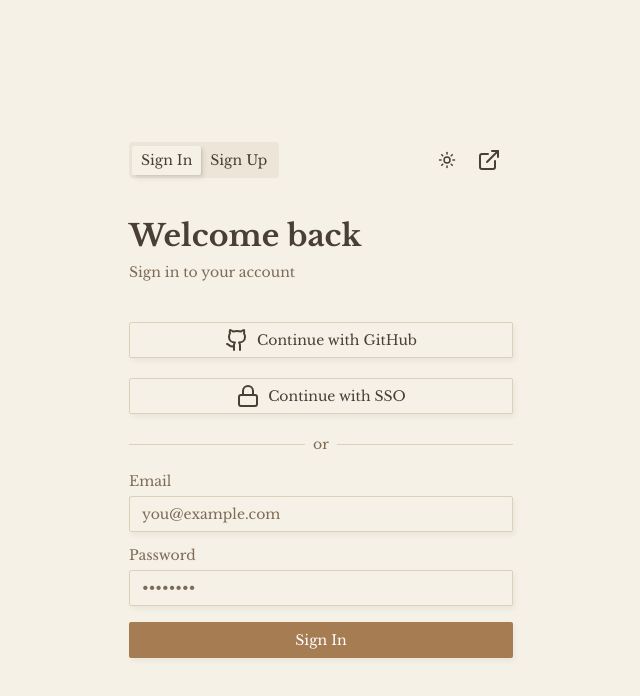
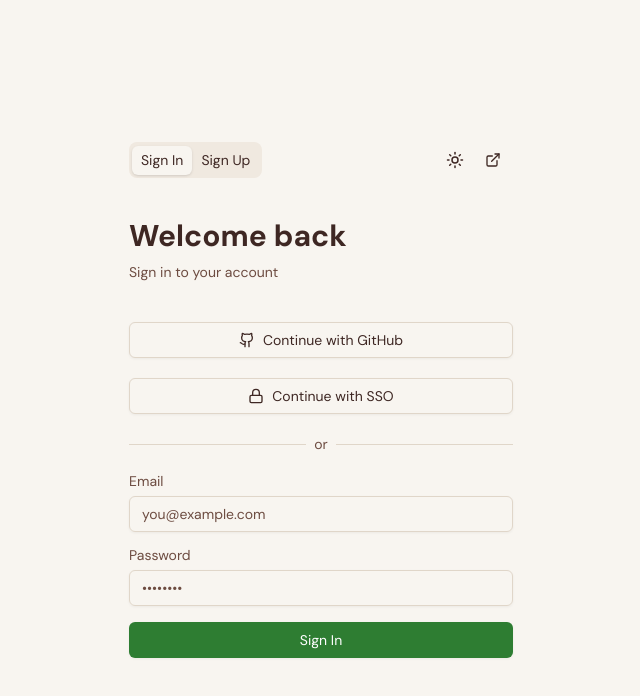
Before and after one commit to mancuoj-collective/next-tmpl-supabase-auth-form, a Next.js app: page / in a window 1280 px wide. Shown: the top 696 px of the page, without its empty margins (319-959 px from the left). Built offline with nearby package versions, Linux system fonts and the light colour scheme.

Commit message:
feat: sign up init

```diff
--- a/src/app/layout.tsx
+++ b/src/app/layout.tsx
@@ -1,11 +1,11 @@
 import type { Metadata } from 'next'
 import { ThemeProvider } from 'next-themes'
-import { IBM_Plex_Mono, Libre_Baskerville, Lora } from 'next/font/google'
+import { DM_Sans, IBM_Plex_Mono, Lora } from 'next/font/google'
 import { Toaster } from '@/components/ui/sonner'
 import { cn } from '@/lib/utils'
 import '@/styles/globals.css'
 
-const fontSans = Libre_Baskerville({
+const fontSans = DM_Sans({
   variable: '--font-sans',
   subsets: ['latin'],
   weight: ['400', '700'],
--- a/src/app/page.tsx
+++ b/src/app/page.tsx
@@ -2,7 +2,7 @@
 'use client'
 
 import { zodResolver } from '@hookform/resolvers/zod'
-import { ExternalLinkIcon, EyeIcon, EyeOffIcon, GithubIcon, Loader2Icon, LockIcon } from 'lucide-react'
+import { AlertCircleIcon, ExternalLinkIcon, EyeIcon, EyeOffIcon, GithubIcon, Loader2Icon, LockIcon } from 'lucide-react'
 import { useState } from 'react'
 import { useForm } from 'react-hook-form'
 import { toast } from 'sonner'
@@ -18,7 +18,6 @@ import {
   FormMessage,
 } from '@/components/ui/form'
 import { Input } from '@/components/ui/input'
-import { Label } from '@/components/ui/label'
 import { Separator } from '@/components/ui/separator'
 import { Tabs, TabsContent, TabsList, TabsTrigger } from '@/components/ui/tabs'
 
@@ -39,7 +38,7 @@ export default function Home() {
                 target="_blank"
                 rel="noopener noreferrer"
               >
-                <ExternalLinkIcon />
+                <ExternalLinkIcon className="size-4" />
               </a>
             </Button>
           </div>
@@ -108,10 +107,10 @@ function SocialIcons() {
         {
           isGitHubLoading
             ? (
-                <Loader2Icon className="animate-spin" />
+                <Loader2Icon className="size-4 animate-spin" />
               )
             : (
-                <GithubIcon />
+                <GithubIcon className="size-4" />
               )
         }
         Continue with GitHub
@@ -133,10 +132,10 @@ function SocialIcons() {
         {
           isSSOLoading
             ? (
-                <Loader2Icon className="animate-spin" />
+                <Loader2Icon className="size-4 animate-spin" />
               )
             : (
-                <LockIcon />
+                <LockIcon className="size-4" />
               )
         }
         Continue with SSO
@@ -186,12 +185,17 @@ function SignInForm() {
         <FormField
           control={form.control}
           name="email"
-          render={({ field }) => (
+          render={({ field, fieldState }) => (
             <FormItem>
               <FormLabel className="text-muted-foreground">Email</FormLabel>
+              <div className="relative">
                 <FormControl>
                   <Input placeholder="you@example.com" {...field} />
                 </FormControl>
+                {fieldState.invalid && (
+                  <AlertCircleIcon className="size-5 absolute right-2 top-1/2 -translate-y-1/2 text-destructive" />
+                )}
+              </div>
               <FormMessage />
             </FormItem>
           )}
@@ -199,18 +203,23 @@ function SignInForm() {
         <FormField
           control={form.control}
           name="password"
-          render={({ field }) => (
+          render={({ field, fieldState }) => (
             <FormItem>
               <FormLabel className="text-muted-foreground">Password</FormLabel>
+              <div className="relative">
                 <FormControl>
                   <Input type="password" placeholder="••••••••" {...field} />
                 </FormControl>
+                {fieldState.invalid && (
+                  <AlertCircleIcon className="size-5 absolute right-2 top-1/2 -translate-y-1/2 text-destructive" />
+                )}
+              </div>
               <FormMessage />
             </FormItem>
           )}
         />
         <Button type="submit" disabled={isSubmitting}>
-          {isSubmitting ? <Loader2Icon className="animate-spin" /> : null}
+          {isSubmitting && <Loader2Icon className="animate-spin" /> }
           Sign In
         </Button>
       </form>
@@ -218,33 +227,100 @@ function SignInForm() {
   )
 }
 
+const signUpSchema = z.object({
+  email: z.string().min(1, 'Email is a required field').email('Email must be a valid email'),
+  password: z.string()
+    .min(1, 'Password is a required field')
+    .min(8, 'Password must be at least 8 characters')
+    .max(72, 'Password cannot exceed 72 characters')
+    .regex(/[A-Z]/, 'Password must contain at least 1 uppercase letter')
+    .regex(/[a-z]/, 'Password must contain at least 1 lowercase letter')
+    .regex(/\d/, 'Password must contain at least 1 number')
+    .regex(/[^\w\s]/, 'Password must contain at least 1 symbol'),
+})
+
 function SignUpForm() {
   const [showPassword, setShowPassword] = useState(false)
+  const [isSubmitting, setIsSubmitting] = useState(false)
+  const form = useForm<z.infer<typeof signUpSchema>>({
+    resolver: zodResolver(signUpSchema),
+    defaultValues: {
+      email: '',
+      password: '',
+    },
+    mode: 'onTouched',
+  })
+
+  function onSubmit(values: z.infer<typeof signUpSchema>) {
+    console.log(values)
+
+    setIsSubmitting(true)
+    const promise = new Promise((resolve) => {
+      setTimeout(() => {
+        resolve(true)
+      }, 1000)
+    }).then(() => {
+      setIsSubmitting(false)
+    })
+
+    toast.promise(promise, {
+      loading: 'Signing up...',
+      success: 'Signed up successfully',
+      error: 'Failed to sign up',
+    })
+  }
+
   return (
-    <div className="flex flex-col gap-4 text-sm">
-      <div className="flex flex-col gap-2">
-        <Label htmlFor="email" className="text-muted-foreground">Email</Label>
-        <Input id="email" placeholder="you@example.com" />
+    <Form {...form}>
+      <form onSubmit={form.handleSubmit(onSubmit)} className="flex flex-col gap-4 text-sm">
+        <FormField
+          control={form.control}
+          name="email"
+          render={({ field, fieldState }) => (
+            <FormItem>
+              <FormLabel className="text-muted-foreground">Email</FormLabel>
+              <div className="relative">
+                <FormControl>
+                  <Input placeholder="you@example.com" {...field} />
+                </FormControl>
+                {fieldState.invalid && (
+                  <AlertCircleIcon className="size-5 absolute right-2 top-1/2 -translate-y-1/2 text-destructive" />
+                )}
               </div>
-      <div className="flex flex-col gap-2">
-        <Label htmlFor="password" className="text-muted-foreground">Password</Label>
+              <FormMessage />
+            </FormItem>
+          )}
+        />
+        <FormField
+          control={form.control}
+          name="password"
+          render={({ field, fieldState }) => (
+            <FormItem>
+              <FormLabel className="text-muted-foreground">Password</FormLabel>
               <div className="relative">
-          <Input
-            id="password"
-            placeholder="••••••••"
-            type={showPassword ? 'text' : 'password'}
+                <FormControl>
+                  <Input type={showPassword ? 'text' : 'password'} placeholder="••••••••" {...field} />
+                </FormControl>
+                {fieldState.invalid && (
+                  <AlertCircleIcon className="size-5 absolute right-12 top-1/2 -translate-y-1/2 text-destructive" />
+                )}
+                <button
+                  type="button"
+                  className="absolute right-2 top-1/2 -translate-y-1/2 border-input inline-flex items-center justify-center rounded py-1 border px-2"
+                  onClick={() => setShowPassword(!showPassword)}
+                >
+                  {showPassword ? <EyeIcon className="size-4" /> : <EyeOffIcon className="size-4" />}
+                </button>
+              </div>
+              <FormMessage />
+            </FormItem>
+          )}
         />
-          <Button
-            onClick={() => setShowPassword(v => !v)}
-            variant="outline"
-            size="icon"
-            className="absolute right-0 top-1/2 -translate-y-1/2 text-muted-foreground"
-          >
-            {showPassword ? <EyeOffIcon /> : <EyeIcon /> }
+        <Button type="submit" disabled={isSubmitting}>
+          {isSubmitting && <Loader2Icon className="animate-spin" /> }
+          Sign Up
         </Button>
-        </div>
-      </div>
-      <Button>Sign Up</Button>
-    </div>
+      </form>
+    </Form>
   )
 }
--- a/src/styles/globals.css
+++ b/src/styles/globals.css
@@ -3,11 +3,95 @@
 
 @custom-variant dark (&:is(.dark *));
 
+:root {
+  --background: oklch(0.9711 0.0074 80.7211);
+  --foreground: oklch(0.3 0.0358 30.2042);
+  --card: oklch(0.9711 0.0074 80.7211);
+  --card-foreground: oklch(0.3 0.0358 30.2042);
+  --popover: oklch(0.9711 0.0074 80.7211);
+  --popover-foreground: oklch(0.3 0.0358 30.2042);
+  --primary: oklch(0.5234 0.1347 144.1672);
+  --primary-foreground: oklch(1 0 0);
+  --secondary: oklch(0.9571 0.021 147.636);
+  --secondary-foreground: oklch(0.4254 0.1159 144.3078);
+  --muted: oklch(0.937 0.0142 74.4218);
+  --muted-foreground: oklch(0.4495 0.0486 39.211);
+  --accent: oklch(0.8952 0.0504 146.0366);
+  --accent-foreground: oklch(0.4254 0.1159 144.3078);
+  --destructive: oklch(0.5386 0.1937 26.7249);
+  --destructive-foreground: oklch(1 0 0);
+  --border: oklch(0.8805 0.0208 74.6428);
+  --input: oklch(0.8805 0.0208 74.6428);
+  --ring: oklch(0.5234 0.1347 144.1672);
+  --chart-1: oklch(0.6731 0.1624 144.2083);
+  --chart-2: oklch(0.5752 0.1446 144.1813);
+  --chart-3: oklch(0.5234 0.1347 144.1672);
+  --chart-4: oklch(0.4254 0.1159 144.3078);
+  --chart-5: oklch(0.2157 0.0453 145.7256);
+  --sidebar: oklch(0.937 0.0142 74.4218);
+  --sidebar-foreground: oklch(0.3 0.0358 30.2042);
+  --sidebar-primary: oklch(0.5234 0.1347 144.1672);
+  --sidebar-primary-foreground: oklch(1 0 0);
+  --sidebar-accent: oklch(0.8952 0.0504 146.0366);
+  --sidebar-accent-foreground: oklch(0.4254 0.1159 144.3078);
+  --sidebar-border: oklch(0.8805 0.0208 74.6428);
+  --sidebar-ring: oklch(0.5234 0.1347 144.1672);
+  --radius: 0.5rem;
+  --shadow-2xs: 0 1px 3px 0px hsl(0 0% 0% / 0.05);
+  --shadow-xs: 0 1px 3px 0px hsl(0 0% 0% / 0.05);
+  --shadow-sm: 0 1px 3px 0px hsl(0 0% 0% / 0.1), 0 1px 2px -1px hsl(0 0% 0% / 0.1);
+  --shadow: 0 1px 3px 0px hsl(0 0% 0% / 0.1), 0 1px 2px -1px hsl(0 0% 0% / 0.1);
+  --shadow-md: 0 1px 3px 0px hsl(0 0% 0% / 0.1), 0 2px 4px -1px hsl(0 0% 0% / 0.1);
+  --shadow-lg: 0 1px 3px 0px hsl(0 0% 0% / 0.1), 0 4px 6px -1px hsl(0 0% 0% / 0.1);
+  --shadow-xl: 0 1px 3px 0px hsl(0 0% 0% / 0.1), 0 8px 10px -1px hsl(0 0% 0% / 0.1);
+  --shadow-2xl: 0 1px 3px 0px hsl(0 0% 0% / 0.25);
+}
+
+.dark {
+  --background: oklch(0.2683 0.0279 150.7681);
+  --foreground: oklch(0.9423 0.0097 72.6595);
+  --card: oklch(0.3327 0.0271 146.9867);
+  --card-foreground: oklch(0.9423 0.0097 72.6595);
+  --popover: oklch(0.3327 0.0271 146.9867);
+  --popover-foreground: oklch(0.9423 0.0097 72.6595);
+  --primary: oklch(0.6731 0.1624 144.2083);
+  --primary-foreground: oklch(0.2157 0.0453 145.7256);
+  --secondary: oklch(0.3942 0.0265 142.9926);
+  --secondary-foreground: oklch(0.897 0.0166 142.5518);
+  --muted: oklch(0.3327 0.0271 146.9867);
+  --muted-foreground: oklch(0.8579 0.0174 76.0955);
+  --accent: oklch(0.5752 0.1446 144.1813);
+  --accent-foreground: oklch(0.9423 0.0097 72.6595);
+  --destructive: oklch(0.5386 0.1937 26.7249);
+  --destructive-foreground: oklch(0.9423 0.0097 72.6595);
+  --border: oklch(0.3942 0.0265 142.9926);
+  --input: oklch(0.3942 0.0265 142.9926);
+  --ring: oklch(0.6731 0.1624 144.2083);
+  --chart-1: oklch(0.766 0.1179 145.295);
+  --chart-2: oklch(0.7185 0.1417 144.8887);
+  --chart-3: oklch(0.6731 0.1624 144.2083);
+  --chart-4: oklch(0.6291 0.1543 144.2031);
+  --chart-5: oklch(0.5752 0.1446 144.1813);
+  --sidebar: oklch(0.2683 0.0279 150.7681);
+  --sidebar-foreground: oklch(0.9423 0.0097 72.6595);
+  --sidebar-primary: oklch(0.6731 0.1624 144.2083);
+  --sidebar-primary-foreground: oklch(0.2157 0.0453 145.7256);
+  --sidebar-accent: oklch(0.5752 0.1446 144.1813);
+  --sidebar-accent-foreground: oklch(0.9423 0.0097 72.6595);
+  --sidebar-border: oklch(0.3942 0.0265 142.9926);
+  --sidebar-ring: oklch(0.6731 0.1624 144.2083);
+  --radius: 0.5rem;
+  --shadow-2xs: 0 1px 3px 0px hsl(0 0% 0% / 0.05);
+  --shadow-xs: 0 1px 3px 0px hsl(0 0% 0% / 0.05);
+  --shadow-sm: 0 1px 3px 0px hsl(0 0% 0% / 0.1), 0 1px 2px -1px hsl(0 0% 0% / 0.1);
+  --shadow: 0 1px 3px 0px hsl(0 0% 0% / 0.1), 0 1px 2px -1px hsl(0 0% 0% / 0.1);
+  --shadow-md: 0 1px 3px 0px hsl(0 0% 0% / 0.1), 0 2px 4px -1px hsl(0 0% 0% / 0.1);
+  --shadow-lg: 0 1px 3px 0px hsl(0 0% 0% / 0.1), 0 4px 6px -1px hsl(0 0% 0% / 0.1);
+  --shadow-xl: 0 1px 3px 0px hsl(0 0% 0% / 0.1), 0 8px 10px -1px hsl(0 0% 0% / 0.1);
+  --shadow-2xl: 0 1px 3px 0px hsl(0 0% 0% / 0.25);
+}
+
 @theme inline {
-  --radius-sm: calc(var(--radius) - 4px);
-  --radius-md: calc(var(--radius) - 2px);
-  --radius-lg: var(--radius);
-  --radius-xl: calc(var(--radius) + 4px);
   --color-background: var(--background);
   --color-foreground: var(--foreground);
   --color-card: var(--card);
@@ -23,6 +107,7 @@
   --color-accent: var(--accent);
   --color-accent-foreground: var(--accent-foreground);
   --color-destructive: var(--destructive);
+  --color-destructive-foreground: var(--destructive-foreground);
   --color-border: var(--border);
   --color-input: var(--input);
   --color-ring: var(--ring);
@@ -39,135 +124,20 @@
   --color-sidebar-accent-foreground: var(--sidebar-accent-foreground);
   --color-sidebar-border: var(--sidebar-border);
   --color-sidebar-ring: var(--sidebar-ring);
-  --radius: 0.25rem;
-  --tracking-tighter: calc(var(--tracking-normal) - 0.05em);
-  --tracking-tight: calc(var(--tracking-normal) - 0.025em);
-  --tracking-wide: calc(var(--tracking-normal) + 0.025em);
-  --tracking-wider: calc(var(--tracking-normal) + 0.05em);
-  --tracking-widest: calc(var(--tracking-normal) + 0.1em);
-  --tracking-normal: var(--tracking-normal);
+
+  --radius-sm: calc(var(--radius) - 4px);
+  --radius-md: calc(var(--radius) - 2px);
+  --radius-lg: var(--radius);
+  --radius-xl: calc(var(--radius) + 4px);
+
+  --shadow-2xs: var(--shadow-2xs);
+  --shadow-xs: var(--shadow-xs);
+  --shadow-sm: var(--shadow-sm);
+  --shadow: var(--shadow);
+  --shadow-md: var(--shadow-md);
+  --shadow-lg: var(--shadow-lg);
+  --shadow-xl: var(--shadow-xl);
   --shadow-2xl: var(--shadow-2xl);
-  --shadow-xl: var(--shadow-xl);
-  --shadow-lg: var(--shadow-lg);
-  --shadow-md: var(--shadow-md);
-  --shadow: var(--shadow);
-  --shadow-sm: var(--shadow-sm);
-  --shadow-xs: var(--shadow-xs);
-  --shadow-2xs: var(--shadow-2xs);
-  --spacing: var(--spacing);
-  --letter-spacing: var(--letter-spacing);
-  --shadow-offset-y: var(--shadow-offset-y);
-  --shadow-offset-x: var(--shadow-offset-x);
-  --shadow-spread: var(--shadow-spread);
-  --shadow-blur: var(--shadow-blur);
-  --shadow-opacity: var(--shadow-opacity);
-  --color-shadow-color: var(--shadow-color);
-  --color-destructive-foreground: var(--destructive-foreground);
-}
-
-:root {
-  --radius: 0.25rem;
-  --background: oklch(0.9582 0.0152 90.2357);
-  --foreground: oklch(0.376 0.0225 64.3434);
-  --card: oklch(0.9914 0.0098 87.4695);
-  --card-foreground: oklch(0.376 0.0225 64.3434);
-  --popover: oklch(0.9914 0.0098 87.4695);
-  --popover-foreground: oklch(0.376 0.0225 64.3434);
-  --primary: oklch(0.618 0.0778 65.5444);
-  --primary-foreground: oklch(1 0 0);
-  --secondary: oklch(0.8846 0.0302 85.5655);
-  --secondary-foreground: oklch(0.4313 0.03 64.9288);
-  --muted: oklch(0.9239 0.019 83.0636);
-  --muted-foreground: oklch(0.5391 0.0387 71.1655);
-  --accent: oklch(0.8348 0.0426 88.8064);
-  --accent-foreground: oklch(0.376 0.0225 64.3434);
-  --destructive: oklch(0.5471 0.1438 32.9149);
-  --border: oklch(0.8606 0.0321 84.5881);
-  --input: oklch(0.8606 0.0321 84.5881);
-  --ring: oklch(0.618 0.0778 65.5444);
-  --chart-1: oklch(0.618 0.0778 65.5444);
-  --chart-2: oklch(0.5604 0.0624 68.5805);
-  --chart-3: oklch(0.4851 0.057 72.6827);
-  --chart-4: oklch(0.6777 0.0624 64.7755);
-  --chart-5: oklch(0.7264 0.0581 66.6967);
-  --sidebar: oklch(0.9239 0.019 83.0636);
-  --sidebar-foreground: oklch(0.376 0.0225 64.3434);
-  --sidebar-primary: oklch(0.618 0.0778 65.5444);
-  --sidebar-primary-foreground: oklch(1 0 0);
-  --sidebar-accent: oklch(0.8348 0.0426 88.8064);
-  --sidebar-accent-foreground: oklch(0.376 0.0225 64.3434);
-  --sidebar-border: oklch(0.8606 0.0321 84.5881);
-  --sidebar-ring: oklch(0.618 0.0778 65.5444);
-  --destructive-foreground: oklch(1 0 0);
-  --shadow-color: hsl(28 13% 20%);
-  --shadow-opacity: 0.12;
-  --shadow-blur: 5px;
-  --shadow-spread: 0px;
-  --shadow-offset-x: 2px;
-  --shadow-offset-y: 3px;
-  --letter-spacing: 0em;
-  --spacing: 0.25rem;
-  --shadow-2xs: 2px 3px 5px 0px hsl(28 13% 20% / 0.06);
-  --shadow-xs: 2px 3px 5px 0px hsl(28 13% 20% / 0.06);
-  --shadow-sm: 2px 3px 5px 0px hsl(28 13% 20% / 0.12), 2px 1px 2px -1px hsl(28 13% 20% / 0.12);
-  --shadow: 2px 3px 5px 0px hsl(28 13% 20% / 0.12), 2px 1px 2px -1px hsl(28 13% 20% / 0.12);
-  --shadow-md: 2px 3px 5px 0px hsl(28 13% 20% / 0.12), 2px 2px 4px -1px hsl(28 13% 20% / 0.12);
-  --shadow-lg: 2px 3px 5px 0px hsl(28 13% 20% / 0.12), 2px 4px 6px -1px hsl(28 13% 20% / 0.12);
-  --shadow-xl: 2px 3px 5px 0px hsl(28 13% 20% / 0.12), 2px 8px 10px -1px hsl(28 13% 20% / 0.12);
-  --shadow-2xl: 2px 3px 5px 0px hsl(28 13% 20% / 0.3);
-  --tracking-normal: 0em;
-}
-
-.dark {
-  --background: oklch(0.2747 0.0139 57.6523);
-  --foreground: oklch(0.9239 0.019 83.0636);
-  --card: oklch(0.3237 0.0155 59.0603);
-  --card-foreground: oklch(0.9239 0.019 83.0636);
-  --popover: oklch(0.3237 0.0155 59.0603);
-  --popover-foreground: oklch(0.9239 0.019 83.0636);
-  --primary: oklch(0.7264 0.0581 66.6967);
-  --primary-foreground: oklch(0.2747 0.0139 57.6523);
-  --secondary: oklch(0.3795 0.0181 57.128);
-  --secondary-foreground: oklch(0.9239 0.019 83.0636);
-  --muted: oklch(0.3237 0.0155 59.0603);
-  --muted-foreground: oklch(0.7982 0.0243 82.1078);
-  --accent: oklch(0.4186 0.0281 56.3404);
-  --accent-foreground: oklch(0.9239 0.019 83.0636);
-  --destructive: oklch(0.5471 0.1438 32.9149);
-  --border: oklch(0.3795 0.0181 57.128);
-  --input: oklch(0.3795 0.0181 57.128);
-  --ring: oklch(0.7264 0.0581 66.6967);
-  --chart-1: oklch(0.7264 0.0581 66.6967);
-  --chart-2: oklch(0.6777 0.0624 64.7755);
-  --chart-3: oklch(0.618 0.0778 65.5444);
-  --chart-4: oklch(0.5604 0.0624 68.5805);
-  --chart-5: oklch(0.4851 0.057 72.6827);
-  --sidebar: oklch(0.2747 0.0139 57.6523);
-  --sidebar-foreground: oklch(0.9239 0.019 83.0636);
-  --sidebar-primary: oklch(0.7264 0.0581 66.6967);
-  --sidebar-primary-foreground: oklch(0.2747 0.0139 57.6523);
-  --sidebar-accent: oklch(0.4186 0.0281 56.3404);
-  --sidebar-accent-foreground: oklch(0.9239 0.019 83.0636);
-  --sidebar-border: oklch(0.3795 0.0181 57.128);
-  --sidebar-ring: oklch(0.7264 0.0581 66.6967);
-  --destructive-foreground: oklch(1 0 0);
-  --radius: 0.25rem;
-  --shadow-color: hsl(28 13% 20%);
-  --shadow-opacity: 0.12;
-  --shadow-blur: 5px;
-  --shadow-spread: 0px;
-  --shadow-offset-x: 2px;
-  --shadow-offset-y: 3px;
-  --letter-spacing: 0em;
-  --spacing: 0.25rem;
-  --shadow-2xs: 2px 3px 5px 0px hsl(28 13% 20% / 0.06);
-  --shadow-xs: 2px 3px 5px 0px hsl(28 13% 20% / 0.06);
-  --shadow-sm: 2px 3px 5px 0px hsl(28 13% 20% / 0.12), 2px 1px 2px -1px hsl(28 13% 20% / 0.12);
-  --shadow: 2px 3px 5px 0px hsl(28 13% 20% / 0.12), 2px 1px 2px -1px hsl(28 13% 20% / 0.12);
-  --shadow-md: 2px 3px 5px 0px hsl(28 13% 20% / 0.12), 2px 2px 4px -1px hsl(28 13% 20% / 0.12);
-  --shadow-lg: 2px 3px 5px 0px hsl(28 13% 20% / 0.12), 2px 4px 6px -1px hsl(28 13% 20% / 0.12);
-  --shadow-xl: 2px 3px 5px 0px hsl(28 13% 20% / 0.12), 2px 8px 10px -1px hsl(28 13% 20% / 0.12);
-  --shadow-2xl: 2px 3px 5px 0px hsl(28 13% 20% / 0.3);
 }
 
 @layer base {
```
Lines whose indentation alone changed are shown as unchanged.
